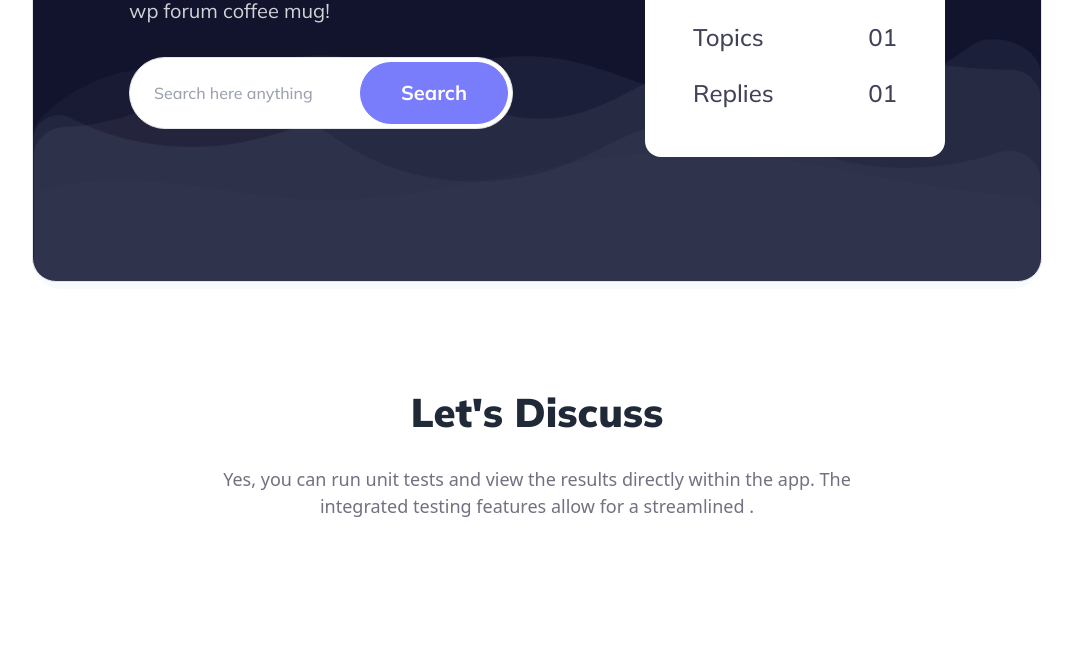
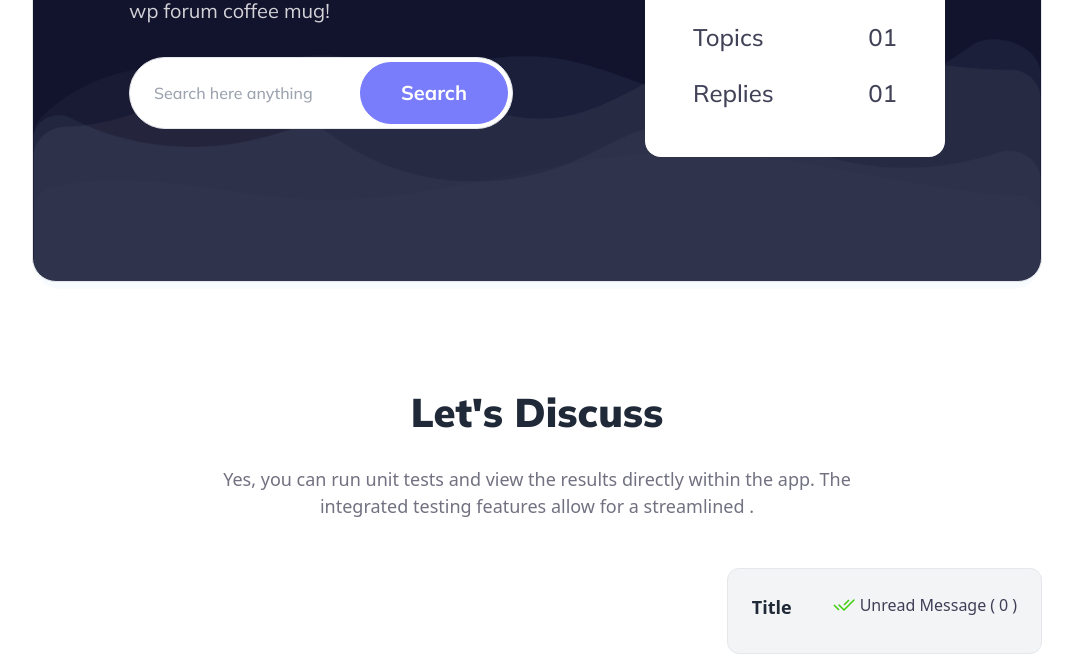
Before and after one commit to M-Nazmul/B9A6-Retro-Forum, a plain HTML site: page index.html in a window 1280 px wide. Shown: the part 400-1054 px from the top of the page, without its empty margins (103-1176 px from the left). Before the commit the page ends 968 px from the top, so only its background shows below. Drawn offline with nearby package versions, Linux system fonts and the light colour scheme.

Commit message:
added unread section

```diff
--- a/index.html
+++ b/index.html
@@ -111,6 +111,15 @@
         <div id="post-container">
 
         </div>
+        <!-- unread section -->
+        <div>
+          <div id="card-section" class="w-full flex flex-col items-center rounded-xl bg-gray-100 border p-6">
+            <div class="flex justify-between gap-10">
+              <h2 class="text-lg font-bold mb-2">Title</h2>
+              <h2 class="flex gap-1 text-gray-txt"><span><img src="images/Double-done.svg" alt=""></span> Unread Message <span>(</span><span id="unread-count">0</span><span>)</span></h2>
+            </div>
+          </div>
+        </div>
 </main>
 </body>
 </html>
```
